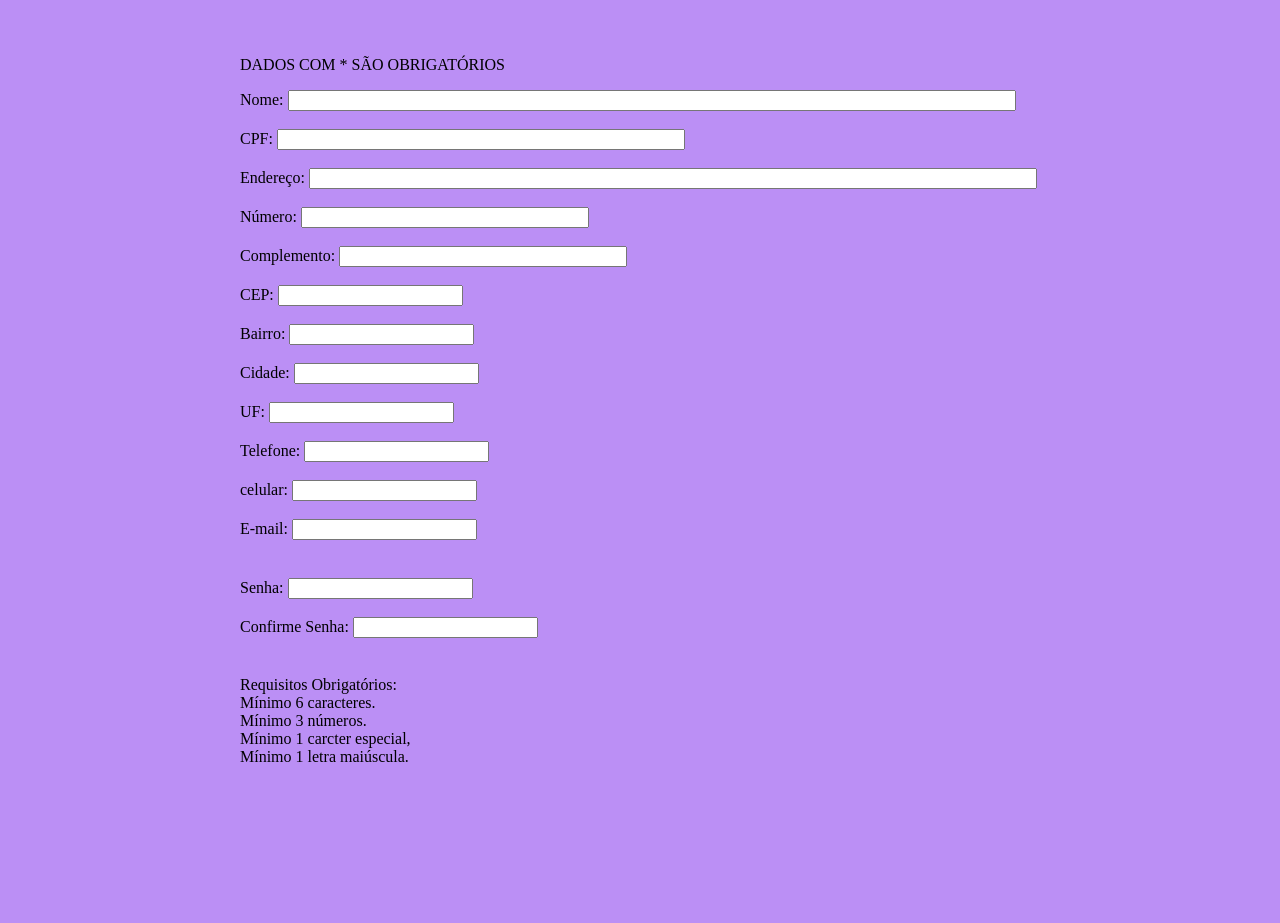
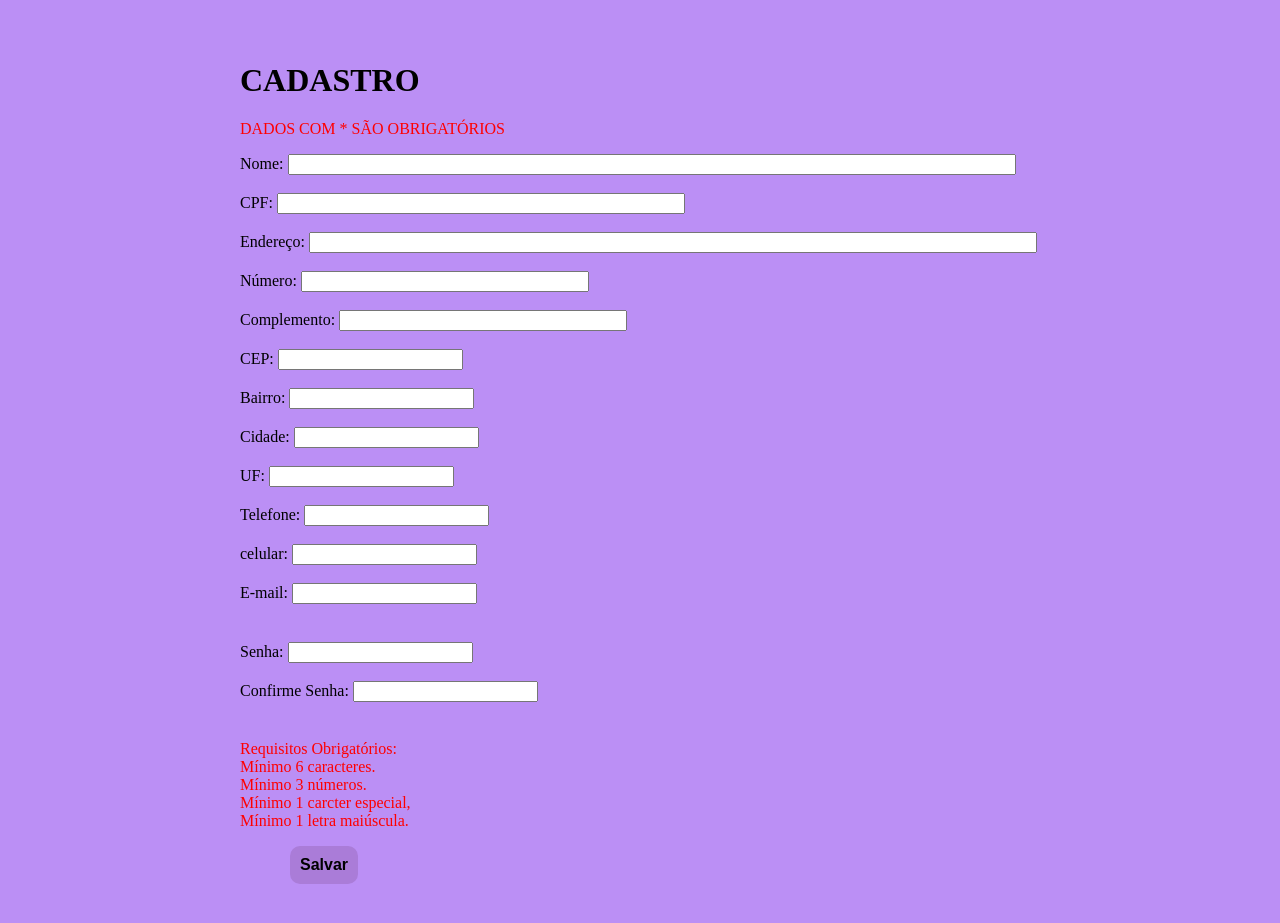
Before and after one commit to tete-30/Boutique-da-Tete-Frontend, a website: page src/pages/cadastro/index.html in a window 1280 px wide. Shown: the part 261-1184 px from the top of the page. Before the commit the page ends 1087 px from the top, so only its background shows below. Drawn offline with Linux system fonts and the light colour scheme.

Commit message:
integrando front e backend 18/12/23

```diff
--- a/src/pages/cadastro/index.html
+++ b/src/pages/cadastro/index.html
@@ -33,8 +33,8 @@
 
 
     <main>
-        <title>CADASTRO</title>
-        <p>DADOS COM * SÃO OBRIGATÓRIOS</p>
+        <h1>CADASTRO</h1>
+        <p style="color: red;">DADOS COM * SÃO OBRIGATÓRIOS</p>
         <section class="conteiner">
             <label for="lnome">Nome:</label>
             <input type="text" id="nome" name="nome"><br><br>
@@ -65,12 +65,12 @@
         <title>SENHA</title>
         <section>
             <label for="lsenha">Senha:</label>
-            <input type="text" id="senha" name="senha"><br><br>
-            <label for="lconfirmeSenha">Confirme Senha:</label>
-            <input type="text" id="confirmeSenha" name="confirmeSenha"><br><br>
+            <input type="password" id="senha" name="senha"><br><br>
+            <label for="lconfirmeSenha" >Confirme Senha:</label>
+            <input type="password" id="confirmeSenha" name="confirmeSenha"><br><br>
         </section>
 
-        <p id="requisitos obrigatórios"> Requisitos Obrigatórios: <br>
+        <p style="color: red;" id="requisitos obrigatórios"> Requisitos Obrigatórios: <br>
 
             Mínimo 6 caracteres. <br>
             Mínimo 3 números. <br>
@@ -78,8 +78,10 @@
             Mínimo 1 letra maiúscula.
         </p>
 
+        <button id="bsalvar" type="button" onclick="cadastrar()">Salvar</button>
+
         <section id="resultado">
-            <!-- Aqui será exibido o resultado do JavaScript -->
+
         </section>
     </main>
 </body>
--- a/src/pages/cadastro/style.css
+++ b/src/pages/cadastro/style.css
@@ -18,6 +18,8 @@ main {
     padding: 20px;
 
 }
+
+
 
 section {
     margin-bottom: 20px;
@@ -123,8 +125,6 @@ h2 {
     background-color: #bb8ff5;
     border: none;
     font-weight: bold;
-
-
 }
 
 .login {
@@ -157,3 +157,14 @@ a {
     background-color: #e4e0e7;
     border-color: #7F08F6;
 }
+
+#bsalvar {
+    display: inline-block;
+    margin-right: 90px;
+    margin-left: 50px;
+    border-radius: 10px;
+    margin-bottom: 0%;
+    background-color: #aa7cd8;
+    border: none;
+    font-weight: bold;
+}
```
